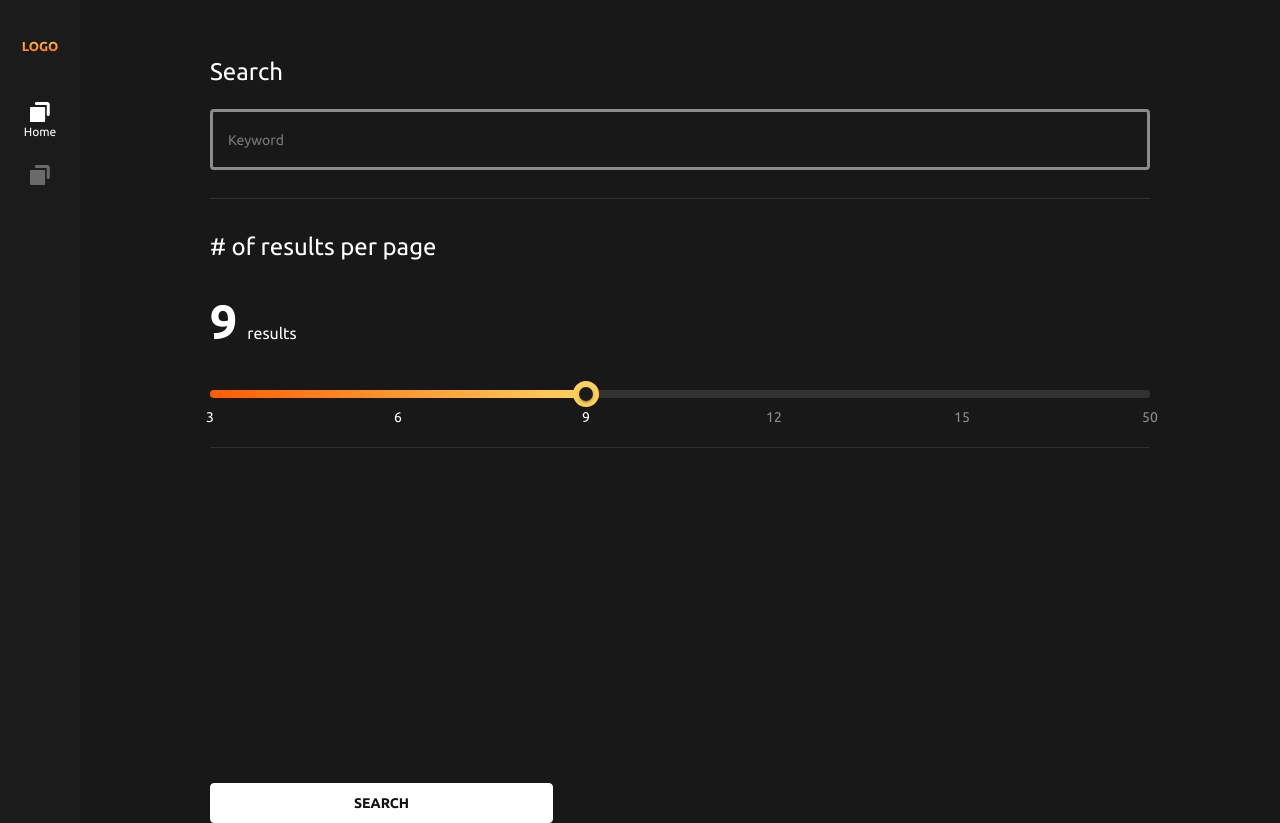
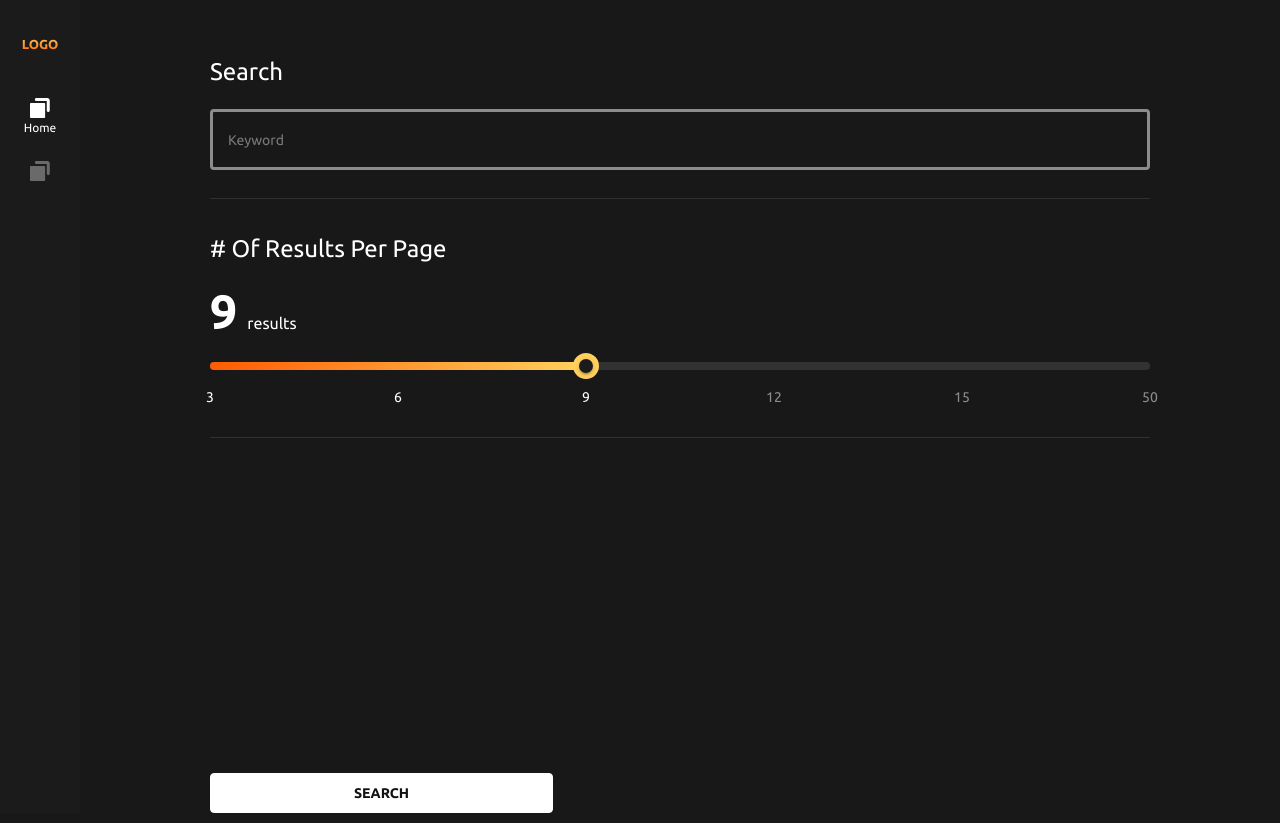
Before and after one commit to joe20182/AHA-frontend-exam-app, a React (Vite) app: page / in a window 1280 px wide. Built offline with nearby package versions, Linux system fonts and the light colour scheme.

Commit message:
edit: detailed css adjusting

```diff
--- a/src/components/Follow/style.ts
+++ b/src/components/Follow/style.ts
@@ -18,7 +18,7 @@ export const FollowTabs = styled.div`
 
 export const FollowTab = styled.div`
   flex: 1;
-  padding: 32px 0 12px;
+  padding: 32px 0 8px;
   cursor: pointer;
   text-align: center;
   color: #929292;
--- a/src/components/PCNav/style.ts
+++ b/src/components/PCNav/style.ts
@@ -7,11 +7,11 @@ export const PCNavWrapper = styled.div`
   display: flex;
   flex-direction: column;
   align-items: center;
-  padding: 37px 0;
+  padding: 35px 0;
 `;
 
 export const Tabs = styled.div`
-  padding-top: 45px;
+  padding-top: 43px;
   > div {
     margin-bottom: 24px;
   }
--- a/src/ui/Button.tsx
+++ b/src/ui/Button.tsx
@@ -12,6 +12,7 @@ const commonStyle = {
 
 export default styled(Button)<ButtonProps>(({variant, size, theme}) => ({
   ...commonStyle,
+  'textTransform': 'none',
   'color': variant === 'outlined' ? '#FFF' : '#121212',
   'backgroundColor': variant === 'outlined' ? '#121212' : '#FFF',
   // 'width': size === 'large' ? 343 : 'auto',
--- a/src/ui/Slider.tsx
+++ b/src/ui/Slider.tsx
@@ -23,9 +23,15 @@ const commonStyle = {
   '& .MuiSlider-markLabel': {
     color: '#FFF',
     opacity: 0.5,
+    top: 38,
   },
   '& .MuiSlider-markLabelActive': {
     opacity: 1,
+  },
+  '@media (pointer: coarse)': {
+    '& .MuiSlider-markLabel': {
+      top: 43,
+    },
   },
 };
 
--- a/src/views/Home/index.tsx
+++ b/src/views/Home/index.tsx
@@ -7,6 +7,7 @@ import {
   PagiWrapper,
   ResultBox,
   BtnWrapper,
+  ResultNumber,
 } from './style';
 import Input from '@/ui/Input';
 import Button from '@/ui/Button';
@@ -61,9 +62,9 @@ const Home: FC<RouteComponentProps> = () => {
       </SearchWrapper>
       {/* pagi */}
       <PagiWrapper>
-        <SearchTitle># of results per page</SearchTitle>
+        <SearchTitle># Of Results Per Page</SearchTitle>
         <ResultBox>
-          <h4>{mapResultsValue(resPerPage)}</h4>
+          <ResultNumber>{mapResultsValue(resPerPage)}</ResultNumber>
           <span>results</span>
         </ResultBox>
         <PageSlider value={resPerPage} onChange={handleChangeSlider} />
--- a/src/views/Home/style.ts
+++ b/src/views/Home/style.ts
@@ -12,7 +12,7 @@ export const HomeWrapper = styled.div`
 export const SearchWrapper = styled.div`
   ${({theme}) => theme.breakpoints.up('sm')} {
     border-bottom: 1px solid rgba(255, 255, 255, 0.1);
-    margin-bottom: 30px;
+    margin-bottom: 32px;
   }
 `;
 
@@ -27,20 +27,23 @@ export const SearchTitle = styled.h3`
 
 export const PagiWrapper = styled.div`
   border-bottom: 1px solid rgba(255, 255, 255, 0.1);
-  padding-bottom: 180px;
+  padding-bottom: 209px;
   ${({theme}) => theme.breakpoints.up('sm')} {
-    padding-bottom: 10px;
+    padding-bottom: 28px;
   }
 `;
 
 export const ResultBox = styled.div`
-  margin-bottom: 20px;
+  margin-bottom: 8px;
   display: flex;
   align-items: baseline;
   h4 {
     font-size: 48px;
     font-weight: 700;
     margin: 0 10px 0 0;
+  }
+  ${({theme}) => theme.breakpoints.up('sm')} {
+    margin-bottom: 14px;
   }
 `;
 
@@ -50,3 +53,7 @@ export const BtnWrapper = styled.div`
     padding-top: 335px;
   }
 `;
+
+export const ResultNumber = styled.h4`
+  line-height: 1;
+`;
```
